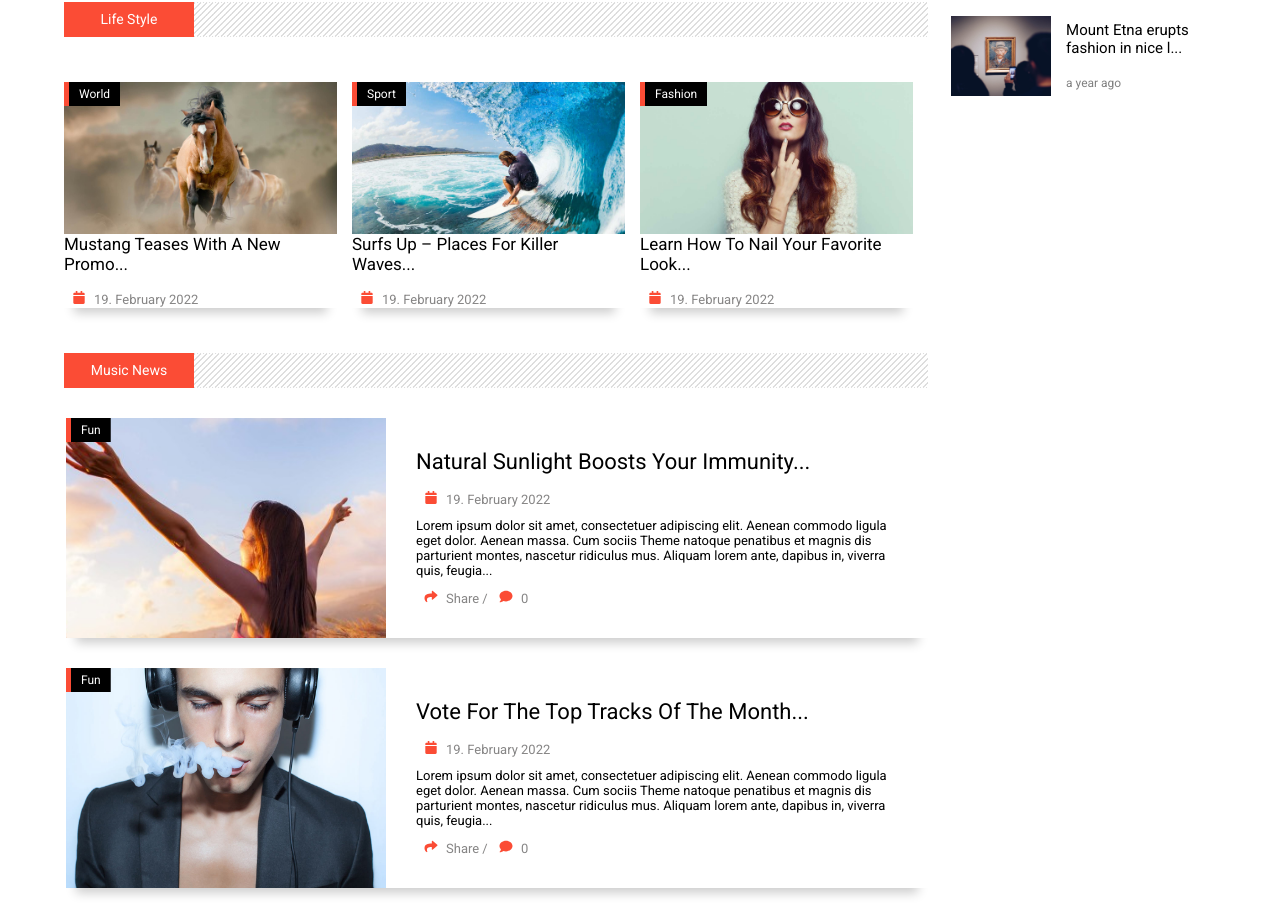
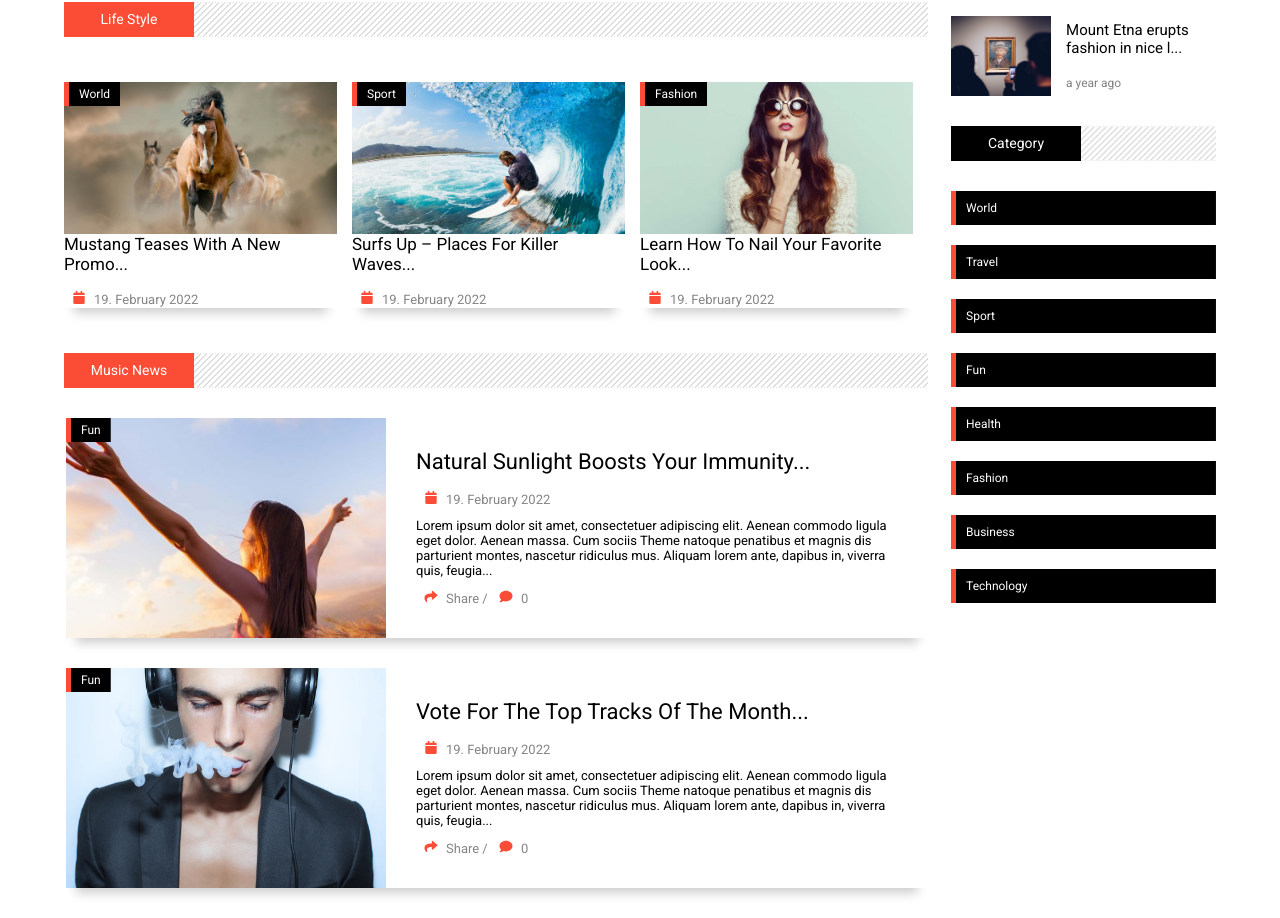
Before and after one commit to Rukunuljoy/news-portal, a React (Vite) app: page / in a window 1280 px wide. Shown: the part 2035-2953 px from the top of the page. Built offline with nearby package versions, Linux system fonts and the light colour scheme; the HTML template or start-up script is replaced by a standard one.

Commit message:
category is completed

```diff
--- a/src/components/home/sideContent/side/Side.css
+++ b/src/components/home/sideContent/side/Side.css
@@ -26,7 +26,7 @@
     margin: 40px 0;
   }
 
-  .category .category1 {
+  .categorys .category1 {
     position: relative;
     margin-bottom: 20px;
     padding: 10px;
--- a/src/components/home/sideContent/side/Side.jsx
+++ b/src/components/home/sideContent/side/Side.jsx
@@ -6,6 +6,7 @@ import Tpost from "../Tpost/Tpost";
 
 
 const Side = () => {
+    const category = ["world", "travel", "sport", "fun", "health", "fashion", "business", "technology"]
     return (
         <>
             <Heading title="Stay Connected"/>
@@ -22,6 +23,16 @@ const Side = () => {
                 <img src="/images/sidebar-banner-new.jpg" alt="" />
             </section>
             <Tpost/>
+            <section className="categorys">
+                <Heading title="Category"/>
+                {category.map((val)=>{
+                    return(
+                        <div key={val} className="category category1">
+                            <span>{val}</span>
+                        </div>
+                    )
+                })}
+            </section>
         </>
     );
 };
```
